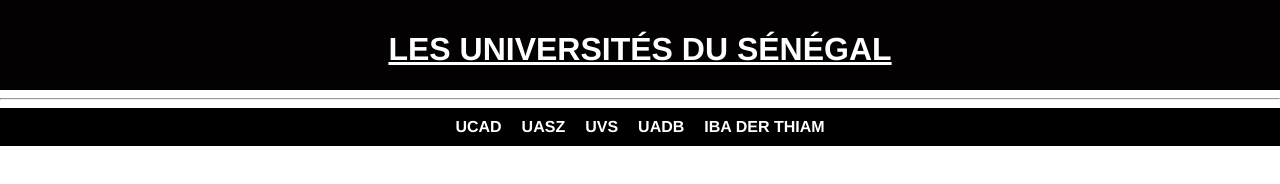
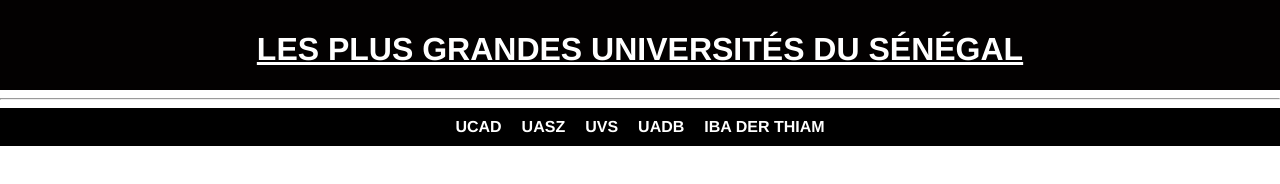
Before and after one commit to diopkokki/universit-s, a plain HTML site: page index.html in a window 1280 px wide. Drawn offline with Linux system fonts and the light colour scheme.

Commit message:
Update index.html

```diff
--- a/index.html
+++ b/index.html
@@ -9,7 +9,7 @@
 <body>
 
     <div id="lo" align="center">
-        <u><h1 id="pour">LES UNIVERSITÉS DU SÉNÉGAL</h1></u>
+        <u><h1 id="pour">LES PLUS GRANDES UNIVERSITÉS DU SÉNÉGAL</h1></u>
 
     </div>
     <hr>
```
